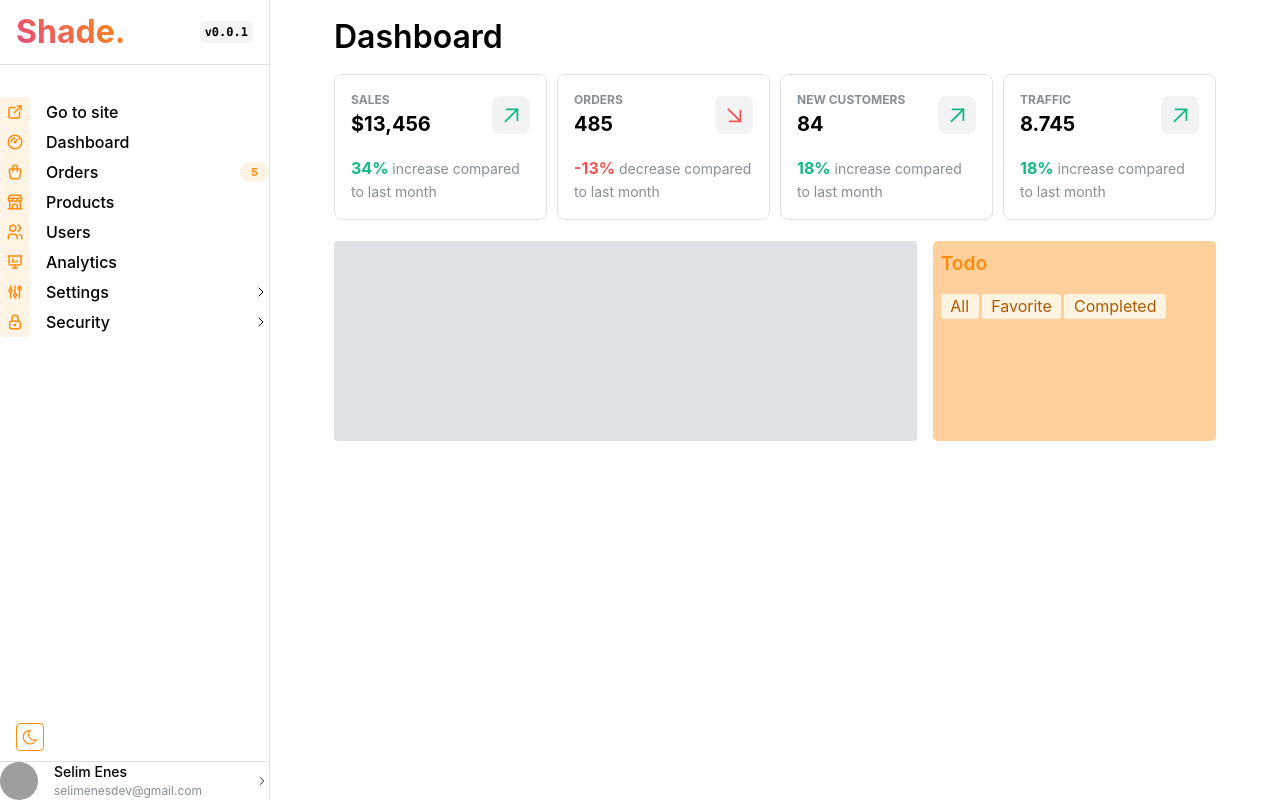
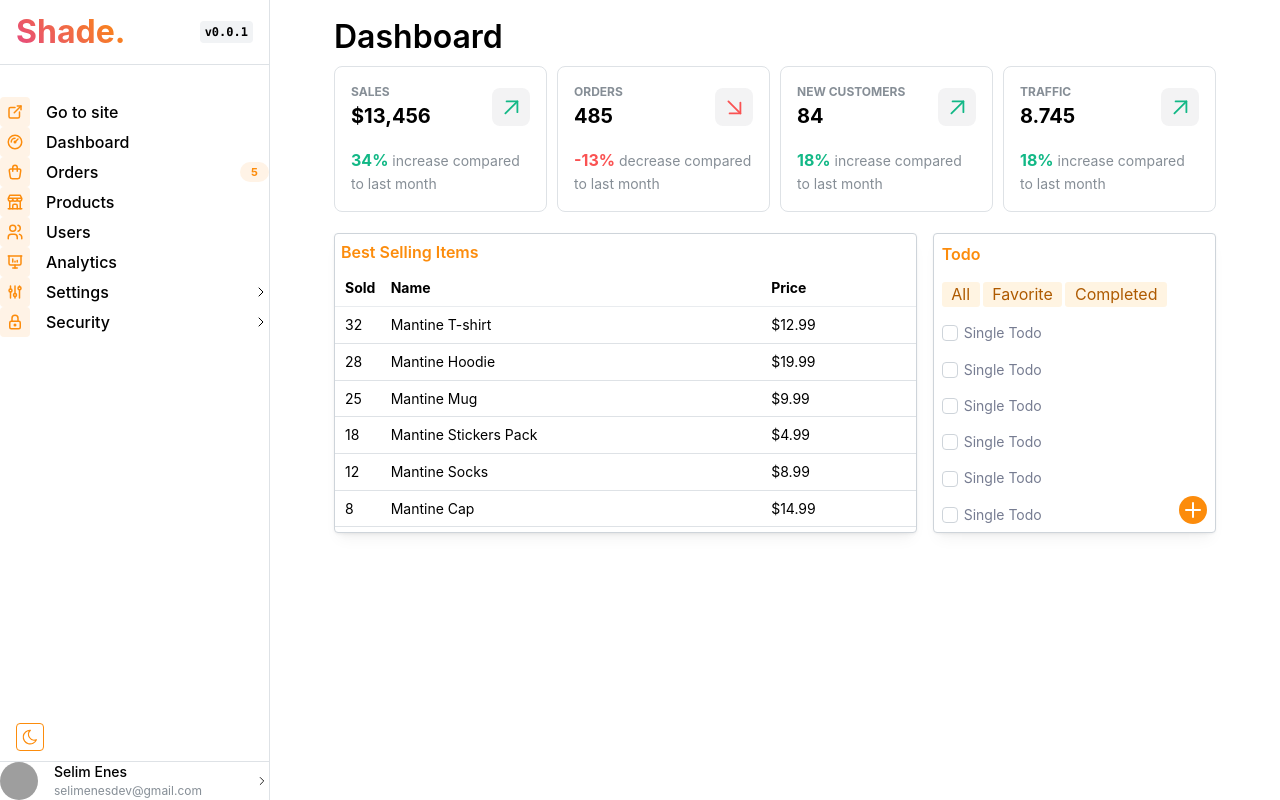
Before and after one commit to sellimenes/shadecom, a Next.js app: page /admin in a window 1280 px wide. Built offline with nearby package versions, Linux system fonts and the light colour scheme; grey boxes are pictures that could not be loaded.

Commit message:
admin best sellers && todo sections

```diff
--- a/app/(admin)/admin/page.tsx
+++ b/app/(admin)/admin/page.tsx
@@ -5,6 +5,7 @@ import classes from './AdminPage.module.css';
 import { Title, Box, Flex, Skeleton, Group, Grid } from '@mantine/core';
 import AdminPageTitle from '@/components/AdminPageTitle/AdminPageTitle';
 import AdminTodo from '@/components/AdminTodo/AdminTodo';
+import { AdminBestSellersTable } from '@/components/AdminBestSellersTable/AdminBestSellersTable';
 
 // TODO: Drag and drop layout need to handle.
 type Props = {};
@@ -16,10 +17,9 @@ const AdminPage = (props: Props) => {
       <AdminStats />
       <Grid mt={16}>
         <Grid.Col span={{ base: 12, sm: 8 }}>
-          <Skeleton h={200} animate={false} />
+          <AdminBestSellersTable />
         </Grid.Col>
         <Grid.Col span={{ base: 12, sm: 4 }}>
-          {/* <Skeleton h={200} animate={false} /> */}
           <AdminTodo />
         </Grid.Col>
       </Grid>
--- a/app/(admin)/admin/products/page.tsx
+++ b/app/(admin)/admin/products/page.tsx
@@ -2,12 +2,14 @@ import AdminProductsTable from '@/components/AdminProductsTable/AdminProductsTab
 import React from 'react';
 
 import classes from './ProductsPage.module.css';
+import AdminPageTitle from '@/components/AdminPageTitle/AdminPageTitle';
 
 type Props = {};
 
 const ProductsPage = (props: Props) => {
   return (
     <div className={classes.productsPageWrapper}>
+      <AdminPageTitle title="Products" />
       <AdminProductsTable />
     </div>
   );
--- /dev/null
+++ b/components/AdminBestSellersTable/AdminBestSellersTable.module.css
@@ -0,0 +1,28 @@
+.tableWrapper {
+  background-color: var(--mantine-color-body);
+  border-radius: var(--mantine-radius-default);
+  border: 1px solid var(--mantine-color-default-border);
+  box-shadow: var(--mantine-shadow-sm);
+  position: relative;
+}
+
+.header {
+  position: sticky;
+  top: 0;
+  background-color: var(--mantine-color-body);
+  transition: box-shadow 150ms ease;
+
+  &::after {
+    content: '';
+    position: absolute;
+    left: 0;
+    right: 0;
+    bottom: 0;
+    border-bottom: rem(1px) solid
+      light-dark(var(--mantine-color-gray-2), var(--mantine-color-dark-3));
+  }
+}
+
+.scrolled {
+  box-shadow: var(--mantine-shadow-sm);
+}
--- /dev/null
+++ b/components/AdminBestSellersTable/AdminBestSellersTable.tsx
@@ -0,0 +1,83 @@
+import cx from 'clsx';
+import { useState } from 'react';
+import { Table, ScrollArea, Text } from '@mantine/core';
+import classes from './AdminBestSellersTable.module.css';
+
+type Props = {};
+
+const data = [
+  {
+    sold: 32,
+    name: 'Mantine T-shirt',
+    price: '$12.99',
+  },
+  {
+    sold: 28,
+    name: 'Mantine Hoodie',
+    price: '$19.99',
+  },
+  {
+    sold: 25,
+    name: 'Mantine Mug',
+    price: '$9.99',
+  },
+  {
+    sold: 18,
+    name: 'Mantine Stickers Pack',
+    price: '$4.99',
+  },
+  {
+    sold: 12,
+    name: 'Mantine Socks',
+    price: '$8.99',
+  },
+  {
+    sold: 8,
+    name: 'Mantine Cap',
+    price: '$14.99',
+  },
+  {
+    sold: 4,
+    name: 'Mantine Backpack',
+    price: '$29.99',
+  },
+  {
+    sold: 2,
+    name: 'Mantine Jacket',
+    price: '$49.99',
+  },
+];
+
+export function AdminBestSellersTable() {
+  const [scrolled, setScrolled] = useState(false);
+
+  return (
+    <ScrollArea
+      h={300}
+      onScrollPositionChange={({ y }) => setScrolled(y !== 0)}
+      className={classes.tableWrapper}
+    >
+      <Text c={'primary'} p={6} fw={600} fs={'lg'}>
+        Best Selling Items
+      </Text>
+      <Table>
+        <Table.Thead className={cx(classes.header, { [classes.scrolled]: scrolled })}>
+          <Table.Tr>
+            <Table.Th maw={'10px'}>Sold</Table.Th>
+            <Table.Th>Name</Table.Th>
+            <Table.Th>Price</Table.Th>
+          </Table.Tr>
+        </Table.Thead>
+        <Table.Tbody>
+          {data.map((row) => (
+            <Table.Tr key={row.name}>
+              <Table.Td maw={'10px'}>{row.sold}</Table.Td>
+              <Table.Td>{row.name}</Table.Td>
+              <Table.Td>{row.price}</Table.Td>
+            </Table.Tr>
+          ))}
+        </Table.Tbody>
+      </Table>
+    </ScrollArea>
+  );
+}
--- a/components/AdminPageTitle/AdminPageTitle.module.css
+++ b/components/AdminPageTitle/AdminPageTitle.module.css
@@ -1,6 +1,5 @@
 .pageTitle {
   font-size: 2rem;
   font-weight: 600;
-  padding: 1rem;
-  padding-left: 0;
+  padding: 1rem 0 0.5rem 0;
 }
--- a/components/AdminStats/AdminStats.module.css
+++ b/components/AdminStats/AdminStats.module.css
@@ -1,7 +1,3 @@
-/* .root {
-  padding-top: calc(var(--mantine-spacing-xl) * 1.5);
-} */
-
 .label {
   font-family:
     Greycliff CF,
--- a/components/AdminTodo/AdminTodo.module.css
+++ b/components/AdminTodo/AdminTodo.module.css
@@ -1,11 +1,9 @@
 .todosWrapper {
-  background-color: var(--mantine-color-gray-0);
-  border-radius: 0.3rem;
-}
-
-.todoTitle {
-  font-size: 1.2rem;
-  font-weight: 600;
+  background-color: var(--mantine-color-body);
+  border-radius: var(--mantine-radius-default);
+  border: 1px solid var(--mantine-color-default-border);
+  box-shadow: var(--mantine-shadow-sm);
+  position: relative;
 }
 
 .todoFilter {
@@ -14,3 +12,15 @@
   color: var(--mantine-color-primary-9);
   background-color: var(--mantine-color-primary-0);
 }
+
+.addTodo {
+  position: absolute;
+  right: 0.5rem;
+  bottom: 0.5rem;
+  z-index: 2;
+}
+
+.todoChecked {
+  text-decoration: line-through !important;
+  opacity: 50%;
+}
--- a/components/AdminTodo/AdminTodo.tsx
+++ b/components/AdminTodo/AdminTodo.tsx
@@ -1,25 +1,75 @@
-import React from 'react';
-import { Group, Box, Text, UnstyledButton } from '@mantine/core';
+import React, { useState } from 'react';
+import {
+  Group,
+  Box,
+  Text,
+  UnstyledButton,
+  Stack,
+  Flex,
+  Checkbox,
+  ScrollArea,
+  Button,
+  Modal,
+  Input,
+  ActionIcon,
+} from '@mantine/core';
+import { useDisclosure } from '@mantine/hooks';
 
 import classes from './AdminTodo.module.css';
+import { IconPlus } from '@tabler/icons-react';
 
 type Props = {};
 
 const AdminTodo = (props: Props) => {
+  const [opened, { open, close }] = useDisclosure(false);
+  const todos = [1, 2, 3, 4, 5, 6];
   return (
-    <Box h={'100%'} p={8} bg={'primary.2'} className={classes.todosWrapper}>
+    <Box h={'300'} p={8} className={classes.todosWrapper}>
+      <ActionIcon className={classes.addTodo} onClick={open} radius={'xl'} bg={'primary'}>
+        <IconPlus />
+      </ActionIcon>
+      <Modal opened={opened} onClose={close} title="Add Todo">
+        <Input placeholder="Todo" mb={8} />
+        <Button variant="light" color="primary">
+          Add
+        </Button>
+      </Modal>
+      <ScrollArea h={'300'}>
         <Group justify="space-between" align="center">
-        <Text className={classes.todoTitle} c={'primary'}>
+          <Text c={'primary'} fw={600} fs={'lg'}>
             Todo
           </Text>
-        <Group gap={3}>
+          <Group gap={3} mr={12}>
             <UnstyledButton className={classes.todoFilter}>All</UnstyledButton>
             <UnstyledButton className={classes.todoFilter}>Favorite</UnstyledButton>
             <UnstyledButton className={classes.todoFilter}>Completed</UnstyledButton>
           </Group>
         </Group>
+        <Stack mt={16}>
+          {todos.map((todo) => (
+            <SingleTodo key={todo} />
+          ))}
+        </Stack>
+      </ScrollArea>
     </Box>
   );
 };
 
+const SingleTodo = () => {
+  const [checked, setChecked] = useState(false);
+  return (
+    <Flex align={'center'} justify={'between'}>
+      <Checkbox
+        size="xs"
+        color={'primary'}
+        checked={checked}
+        onChange={() => setChecked(!checked)}
+      />
+      <Text ml={6} size="sm" c={'muted'} className={`${checked ? classes.todoChecked : ''}`}>
+        Single Todo
+      </Text>
+    </Flex>
+  );
+};
+
 export default AdminTodo;
```
Lines whose indentation alone changed are shown as unchanged.
